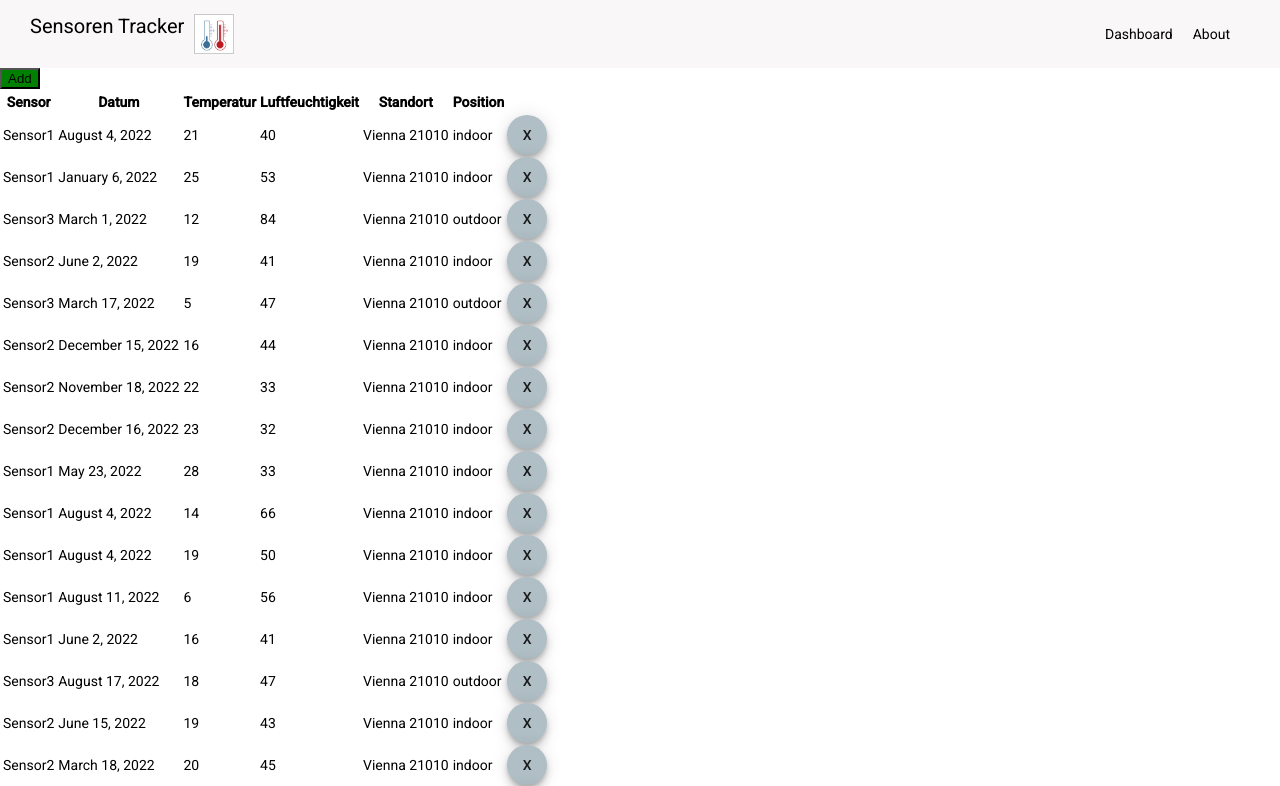
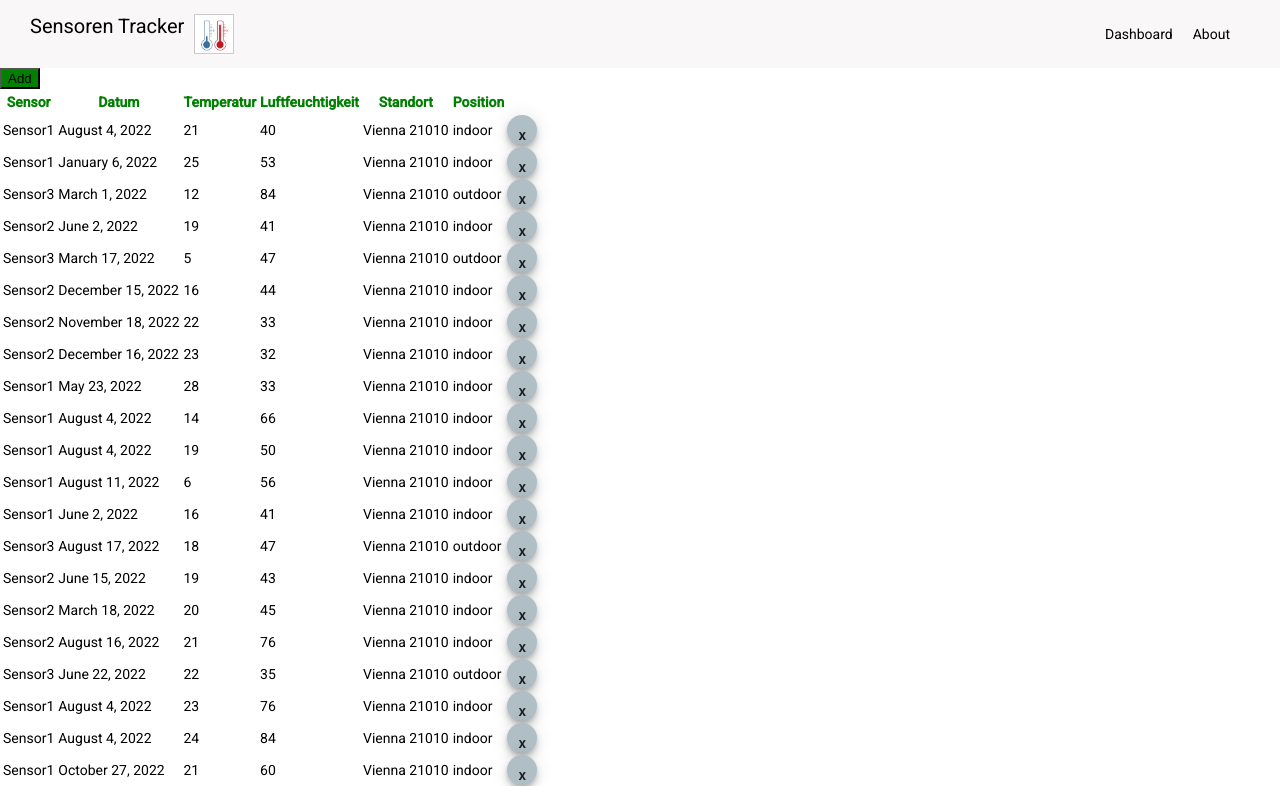
Before and after one commit to KlausFreitag/BSWE3HIDAngular, an Angular app: page / in a window 1280 px wide. Shown: the top 786 px of the page. Built offline with nearby package versions, Linux system fonts and the light colour scheme; data requests are answered from the project's data file.

Commit message:
small improvements

```diff
--- a/db.json
+++ b/db.json
@@ -142,17 +142,10 @@
     },
     {
       "sensorId": 1,
-      "temperature": 25,
-      "humidity": 45,
-      "date": "2022-08-11",
+      "temperature": 21,
+      "humidity": 60,
+      "date": "2022-10-27",
       "id": 25
-    },
-    {
-      "sensorId": 1,
-      "temperature": 26,
-      "humidity": 34,
-      "date": "2022-08-05",
-      "id": 26
     }
   ],
   "sensors": [
--- a/src/app/dashboard/sensors-data/sensors-data.component.html
+++ b/src/app/dashboard/sensors-data/sensors-data.component.html
@@ -1,5 +1,6 @@
+
 <table>
-    <tr>
+    <tr class="row1">
         <th>Sensor</th>
         <th>Datum</th>
         <th>Temperatur</th>
@@ -14,9 +15,16 @@
         <td>{{item.humidity}}</td>
         <td>{{item.sensor.location}}</td>
         <td>{{SensorPosition[item.sensor.position]}}</td>
-        <button mat-mini-fab (click)="deleteSensordata(item.id)">X</button>
-        <!--
-        <mat-icon (click)="deleteSensordata(item.id)">delete</mat-icon>
-        -->
+        <button class="button" mat-mini-fab (click)="deleteSensordata(item.id)">x</button>
     </tr>
 </table>
+
+<!--
+
+<table mat-table [dataSource]="storeService.sensorenDaten" class="row">
+    <ng-container matColumnDef="position">
+        <th mat-header-cell *matHeaderCellDef>Sensor</th>
+        <td mat-cell *matCellDef="let item"> {{item.sensor.name}} </td>
+    </ng-container>
+</table>
+-->
--- a/src/app/dashboard/sensors-data/sensors-data.component.scss
+++ b/src/app/dashboard/sensors-data/sensors-data.component.scss
@@ -0,0 +1,12 @@
+.button{
+    height: 30px;
+    width: 30px;
+    font-size: 15px;
+    vertical-align: middle;
+    justify-content: center;
+    align-items: center;
+}
+
+.row1{
+    color: green;
+}
```
Also changed, not shown: src/app/app.module.ts (+10 -2 lines).
